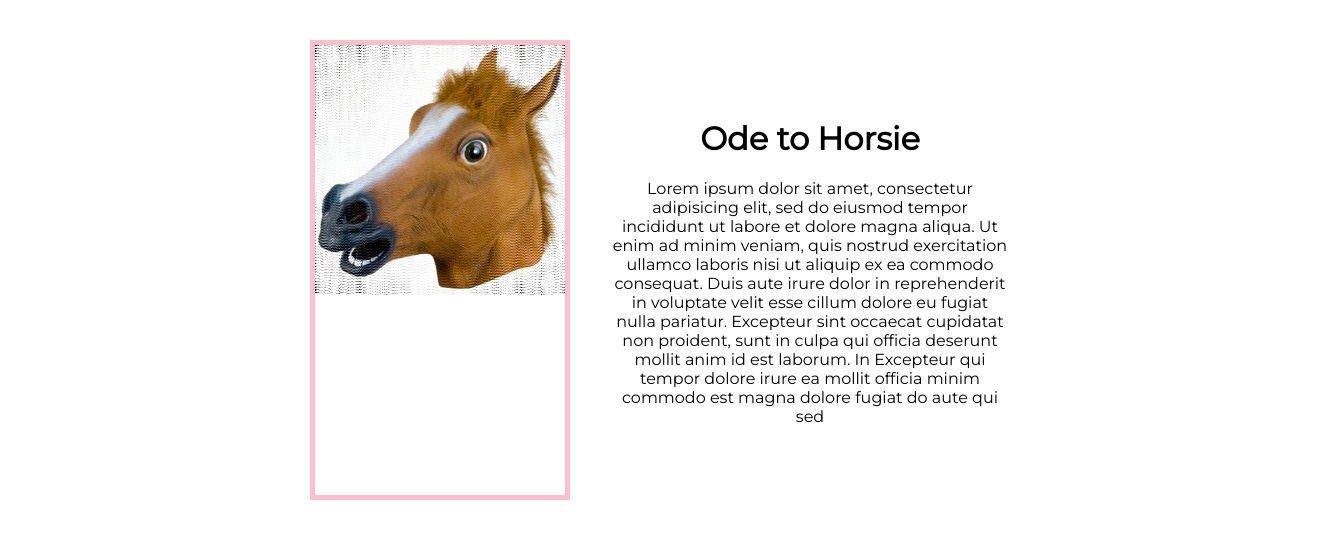
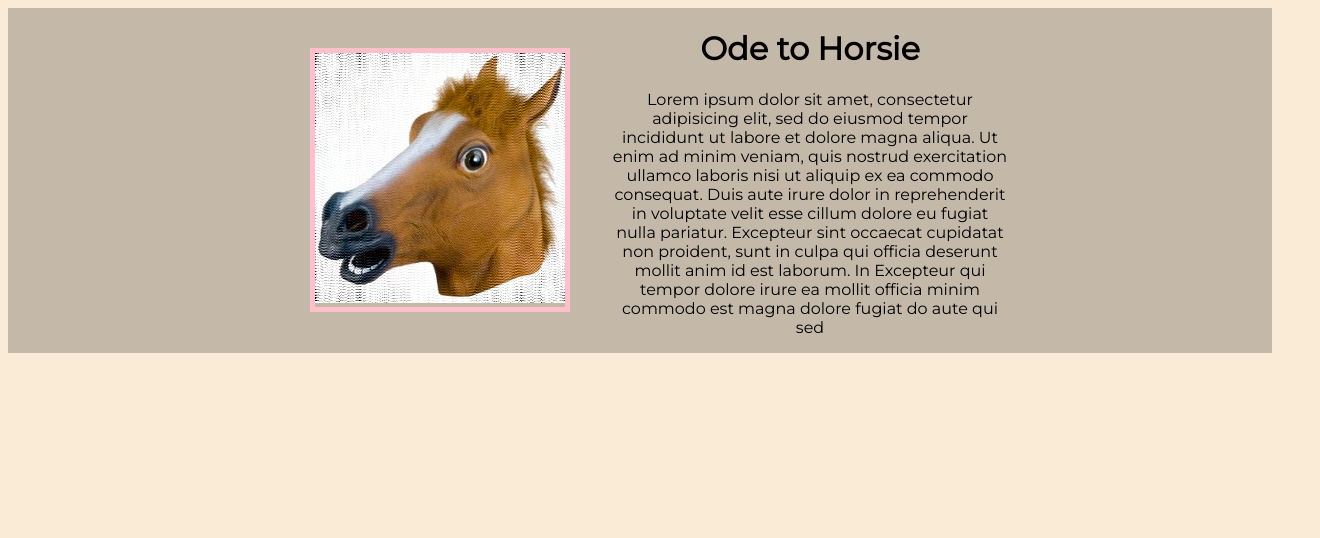
Before and after one commit to FluidSense/it2810-webutvikling-h18-prosjekt-2-gruppe--26, a React (Create React App) app in the folder projectum_duo/: page / in a window 1280 px wide. Shown: the top 538 px of the page, 1320 px wide, since content can reach past the window. Built offline with nearby package versions, Linux system fonts and the light colour scheme.

Commit message:
Finished modules for text and box, fixed styling

```diff
--- a/projectum_duo/public/index.html
+++ b/projectum_duo/public/index.html
@@ -4,38 +4,19 @@
     <meta charset="utf-8">
     <meta name="viewport" content="width=device-width, initial-scale=1, shrink-to-fit=no">
     <meta name="theme-color" content="#000000">
+
     <link href="https://fonts.googleapis.com/css?family=Montserrat" rel="stylesheet">
-    <!--
-      manifest.json provides metadata used when your web app is added to the
-      homescreen on Android. See https://developers.google.com/web/fundamentals/engage-and-retain/web-app-manifest/
-    -->
     <link rel="manifest" href="%PUBLIC_URL%/manifest.json">
     <link rel="shortcut icon" href="%PUBLIC_URL%/favicon.ico">
-    <!--
-      Notice the use of %PUBLIC_URL% in the tags above.
-      It will be replaced with the URL of the `public` folder during the build.
-      Only files inside the `public` folder can be referenced from the HTML.
+    <link href="index.css">
 
-      Unlike "/favicon.ico" or "favicon.ico", "%PUBLIC_URL%/favicon.ico" will
-      work correctly both with client-side routing and a non-root public URL.
-      Learn how to configure a non-root public URL by running `npm run build`.
-    -->
-    <title>React App</title>
+    <title>Jackson's Gallery</title>
   </head>
   <body>
     <noscript>
       You need to enable JavaScript to run this app.
     </noscript>
     <div id="root"></div>
-    <!--
-      This HTML file is a template.
-      If you open it directly in the browser, you will see an empty page.
 
-      You can add webfonts, meta tags, or analytics to this file.
-      The build step will place the bundled scripts into the <body> tag.
-
-      To begin the development, run `npm start` or `yarn start`.
-      To create a production bundle, use `npm run build` or `yarn build`.
-    -->
   </body>
 </html>
--- a/projectum_duo/src/App.css
+++ b/projectum_duo/src/App.css
@@ -1,6 +1,5 @@
 .App {
   text-align: center;
-
 }
 
 /*SHOWCASE*/
@@ -8,16 +7,23 @@
   display: flex;
   justify-content: center;
   align-items: center;
-  margin-left: -40px;
-  margin-right: -40px;
+  background: rgba(34,34,34,0.25);
+  /*margin-left: 50px;
+  margin-right: 50px;
+  border: solid black 1px;*/
 }
+
 .mainImage {
+  height: auto;
 }
 .showcaseBox {
-  height: 450px;
+  height: auto;
 }
-.showcaseText {
+.showcaseText{
+  height: auto;
   max-width: 400px;
+
+/*  margin-right: 30px;*/
 
 }
 
@@ -40,16 +46,13 @@
 @media only screen and (max-width:  950px) {
   .mainImage{
   }
-
   .showcaseBox{
     background-color: green;
   }
-
   .boxWrapper{
     flex-direction: row;
   }
 }
-
 
 /* Phones */
 @media only screen and (max-width: 600px) {
--- a/projectum_duo/src/components/Gallery.jsx
+++ b/projectum_duo/src/components/Gallery.jsx
@@ -7,8 +7,8 @@ class Gallery extends Component {
   render(){
     return (
       <div className="boxWrapper">
-        <Showcasebox />
-        <Showcasetext />
+        <Showcasebox  />
+        <Showcasetext name="Horsie" />
       </div>
     )
   }
--- a/projectum_duo/src/index.css
+++ b/projectum_duo/src/index.css
@@ -1,6 +1,4 @@
 body {
-  margin: 0;
-  padding: 0;
   font-family: 'Montserrat', sans-serif;
-
+  background: antiquewhite
 }
--- a/projectum_duo/src/parts/Showcasetext.jsx
+++ b/projectum_duo/src/parts/Showcasetext.jsx
@@ -4,8 +4,8 @@ class Showcasetext extends Component {
   render(){
     return (
       <div className="showcaseText">
-        <h1>Ode to Horsie</h1>
-        <p>Lorem ipsum dolor sit amet, consectetur adipisicing elit, sed do eiusmod tempor incididunt ut labore et dolore magna aliqua. Ut enim ad minim veniam, quis nostrud exercitation ullamco laboris nisi ut aliquip ex ea commodo consequat. Duis aute irure dolor in reprehenderit in voluptate velit esse cillum dolore eu fugiat nulla pariatur. Excepteur sint occaecat cupidatat non proident, sunt in culpa qui officia deserunt mollit anim id est laborum.
+        <h1>Ode to {this.props.name}</h1>
+        <p> {this.props.text}Lorem ipsum dolor sit amet, consectetur adipisicing elit, sed do eiusmod tempor incididunt ut labore et dolore magna aliqua. Ut enim ad minim veniam, quis nostrud exercitation ullamco laboris nisi ut aliquip ex ea commodo consequat. Duis aute irure dolor in reprehenderit in voluptate velit esse cillum dolore eu fugiat nulla pariatur. Excepteur sint occaecat cupidatat non proident, sunt in culpa qui officia deserunt mollit anim id est laborum.
 In Excepteur qui tempor dolore irure ea mollit officia minim commodo est magna dolore fugiat do aute qui sed</p>
       </div>
     )
```
Also changed, not shown: projectum_duo/public/gallerybackground.jpg (added), projectum_duo/src/parts/Showcasebox.jsx (line endings or trailing spaces).
